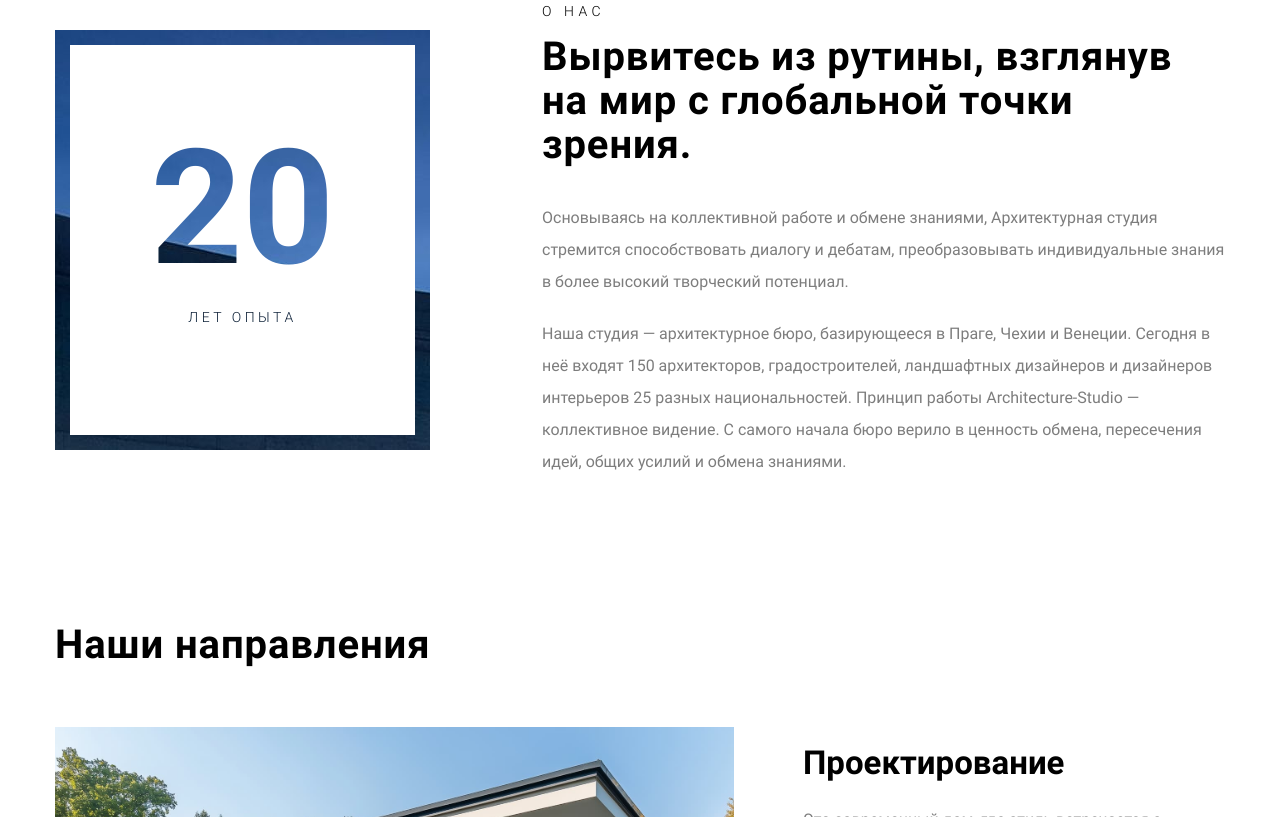
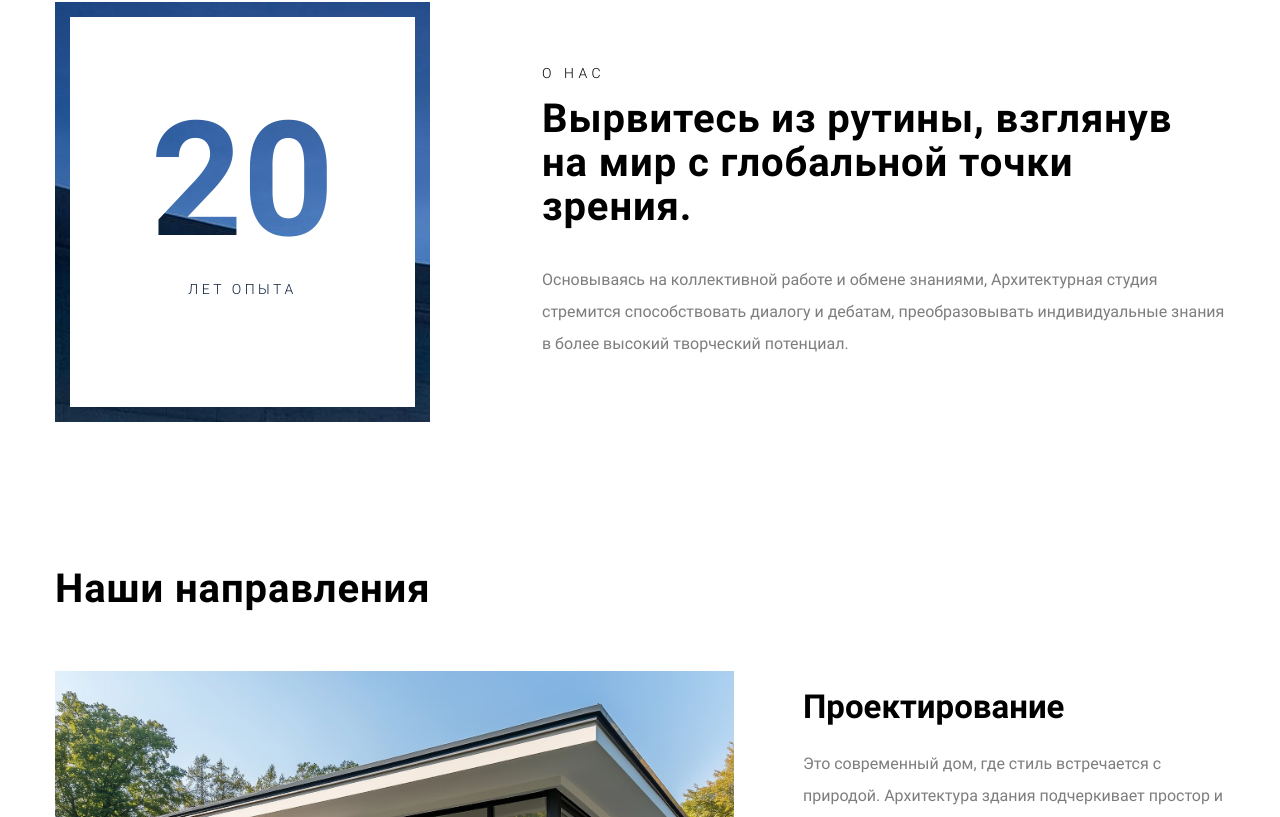
Before and after one commit to SergeyMalyuga/elimak-angular, an Angular app: page / in a window 1280 px wide. Shown: the part 943-1760 px from the top of the page. Built offline with nearby package versions, Linux system fonts and the light colour scheme.

Commit message:
refactor(about.component): удалить второй абзац текста

```diff
--- a/src/app/features/about/about.component.html
+++ b/src/app/features/about/about.component.html
@@ -51,14 +51,6 @@
         студия стремится способствовать диалогу и дебатам, преобразовывать
         индивидуальные знания в более высокий творческий потенциал.
       </p>
-      <p class="about__text-info text">
-        Наша студия — архитектурное бюро, базирующееся в Праге, Чехии и Венеции.
-        Сегодня в неё входят 150 архитекторов, градостроителей, ландшафтных
-        дизайнеров и дизайнеров интерьеров 25 разных национальностей. Принцип
-        работы Architecture-Studio — коллективное видение. С самого начала бюро
-        верило в ценность обмена, пересечения идей, общих усилий и обмена
-        знаниями.
-      </p>
     </div>
   </div>
 </section>
```
